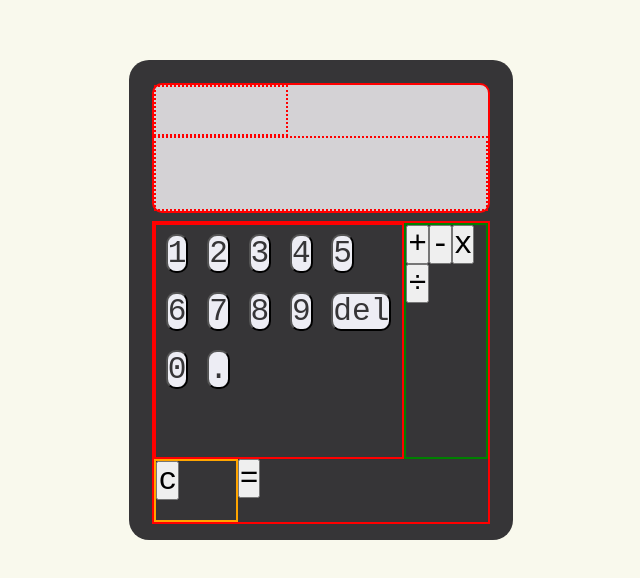
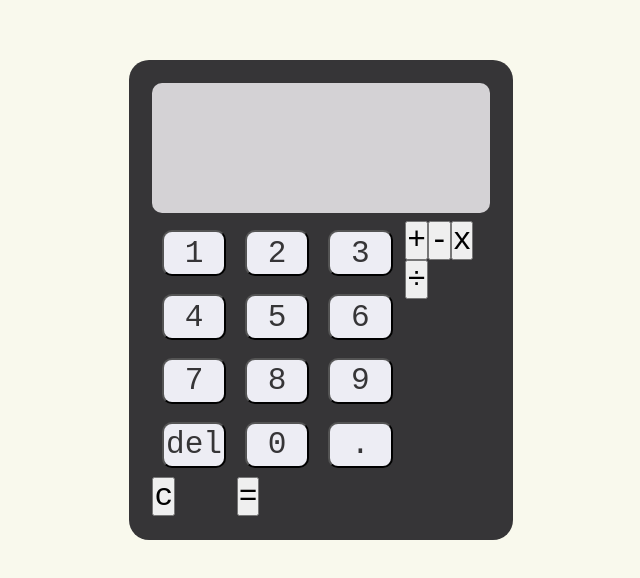
Before and after one commit to rory-maguire/ts-react-calculator, a React (Create React App) app: page / in a window 1280 px wide. Shown: the part 140-718 px from the top of the page, without its empty margins (319-959 px from the left). Built offline with nearby package versions, Linux system fonts and the light colour scheme.

Commit message:
keypad grid display

```diff
--- a/src/Functions/reducer.ts
+++ b/src/Functions/reducer.ts
@@ -51,6 +51,7 @@ export const reducer = (
 					state.operation
 				),
 				previousValue: "",
+				operation: "",
 			};
 		case ACTIONS.CLEAR:
 			//empty strings
--- a/src/Styles/Body.module.css
+++ b/src/Styles/Body.module.css
@@ -1,7 +1,7 @@
 .body {
 	height: 70%;
 	display: grid;
-	border: 2px solid red;
+
 	grid-template-columns: repeat(4, 1fr);
 	grid-template-areas:
 		"keypad keypad keypad operators"
--- a/src/Styles/ClearBtn.module.css
+++ b/src/Styles/ClearBtn.module.css
@@ -1,4 +1,3 @@
 .clearBtn {
-	border: 2px solid orange;
 	grid-area: clearBtn;
 }
--- a/src/Styles/Display.module.css
+++ b/src/Styles/Display.module.css
@@ -4,7 +4,6 @@
 	border-radius: 10px;
 	color: var(--display-font-color);
 	background-color: var(--display-bg);
-	border: 2px solid red;
 	display: flex;
 	flex-direction: column;
 	margin-bottom: 0.3em;
@@ -14,10 +13,8 @@
 	height: 40%;
 	width: 40%;
 	font-size: 1em;
-	border: 2px red dotted;
 }
 .currentValue {
-	border: 2px red dotted;
 	height: 60%;
 	width: 100%;
 	display: flex;
--- a/src/Styles/EqualsBtn.module.css
+++ b/src/Styles/EqualsBtn.module.css
@@ -1,4 +1,3 @@
 .equalsBtn {
-	border: 2px solid blue;
 	grid-area: equalsBtn;
 }
--- a/src/Styles/KeypadBtns.module.css
+++ b/src/Styles/KeypadBtns.module.css
@@ -1,4 +1,5 @@
 .keypad {
-	border: 2px solid red;
 	grid-area: keypad;
+	display: grid;
+	grid-template-columns: repeat(3, 6.5vw);
 }
--- a/src/Styles/OperatorBtns.module.css
+++ b/src/Styles/OperatorBtns.module.css
@@ -1,4 +1,3 @@
 .operators {
-	border: 2px solid green;
 	grid-area: operators;
 }
```
